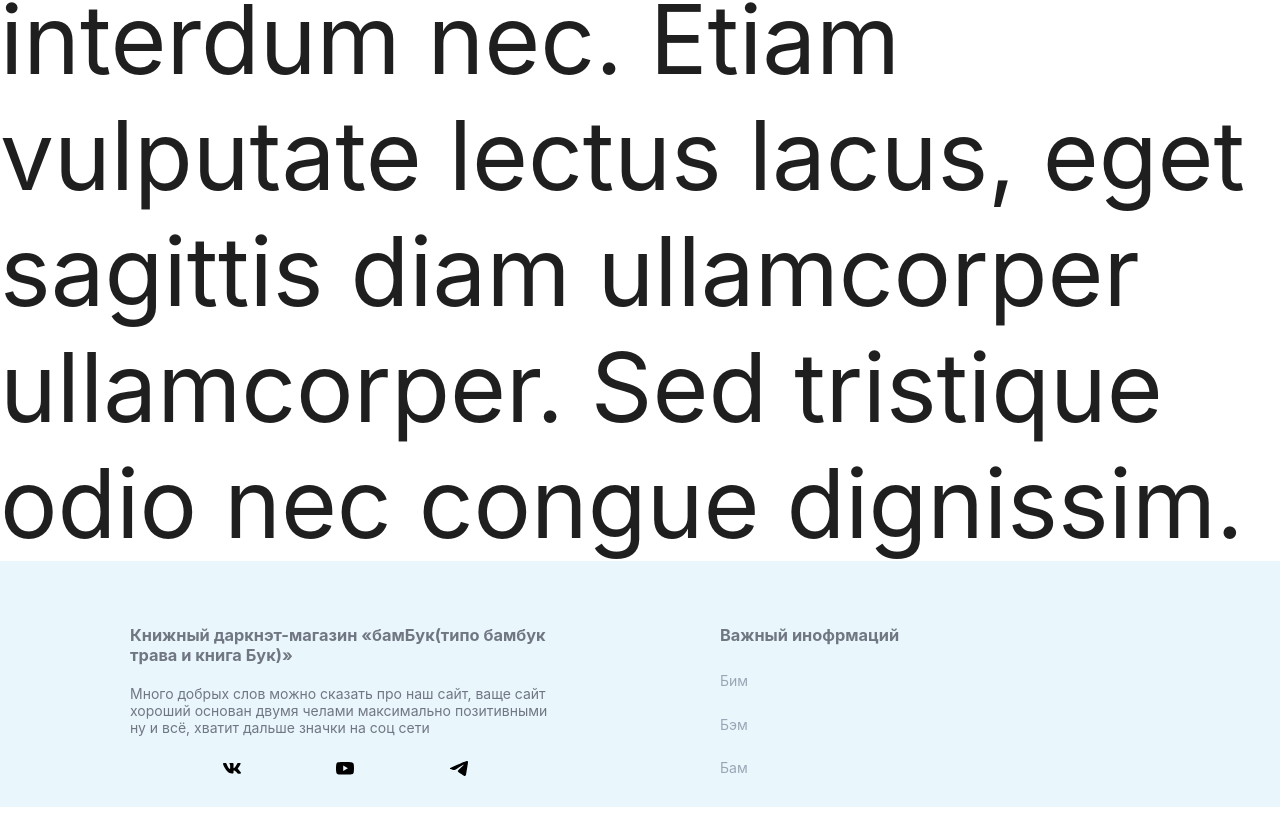
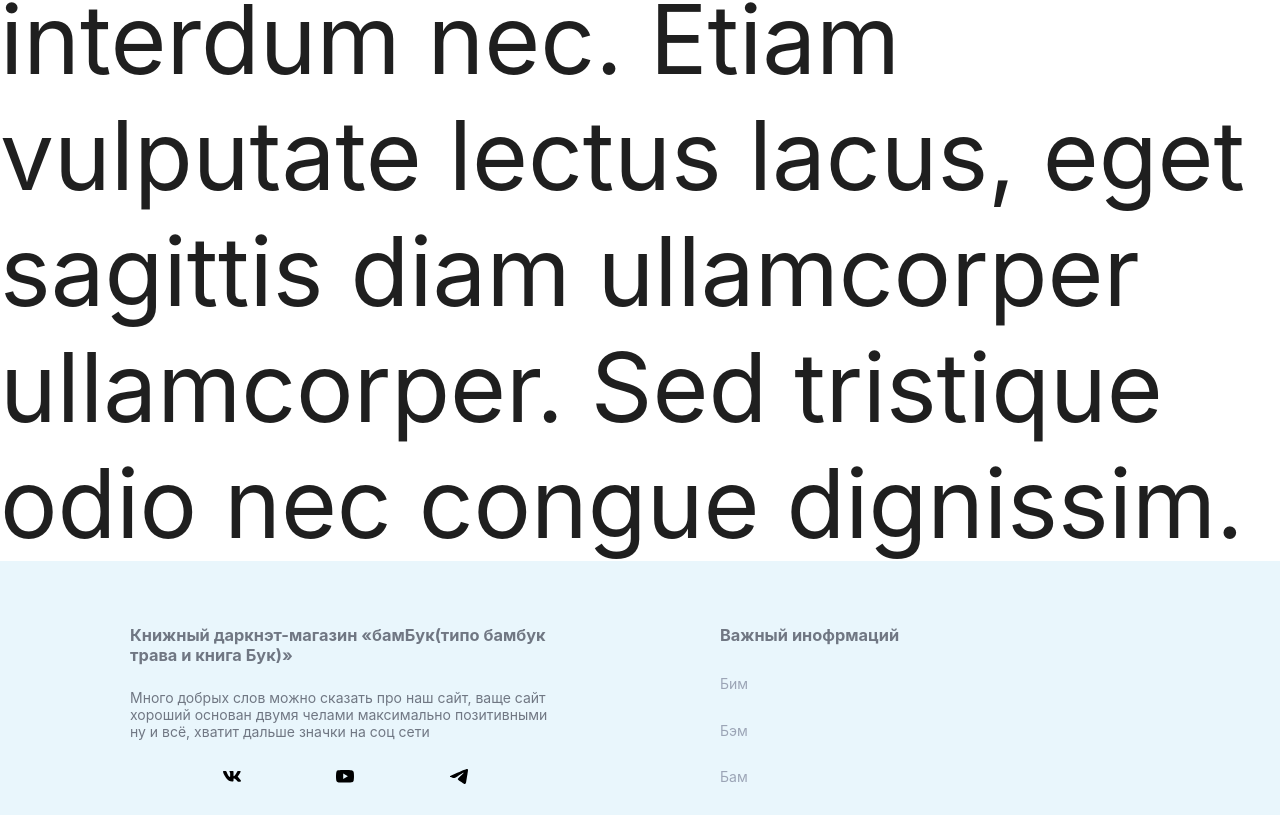
Before and after one commit to Vlawdous/libhub-front, a React (Vite) app: page / in a window 1280 px wide. Shown: the part 1663-2478 px from the top of the page. Built offline with nearby package versions, Linux system fonts and the light colour scheme; no server answers; the HTML template or start-up script is replaced by a standard one.

Commit message:
обновил хэдэр правки по каталогу сделал футер

```diff
--- a/src/components/UI/Footer/Footer.module.scss
+++ b/src/components/UI/Footer/Footer.module.scss
@@ -19,7 +19,7 @@
 }
 
 .ColumnItem {
-  margin-top: $step * 5;
+  margin-top: $step * 6;
 }
 
 .Social {
--- a/src/components/UI/Header/SearchHeader/Search/Search.module.scss
+++ b/src/components/UI/Header/SearchHeader/Search/Search.module.scss
@@ -1,4 +1,4 @@
-@import "@styles/App";
+@import "@styles/App.scss";
 
 .Search {
     height: 100%;
```
